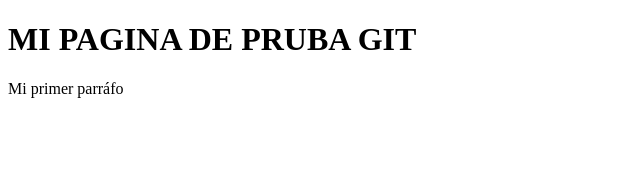
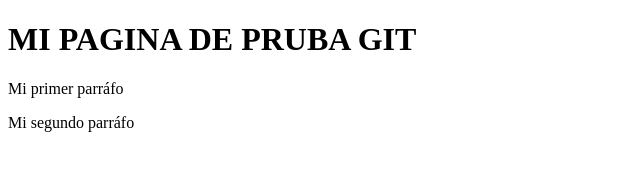
Before and after one commit to denispolinar1234/Repositorio_Prueba, a plain HTML site: page index.html in a window 1280 px wide. Shown: the whole page, without its empty margins (0-640 px from the left). Drawn offline with Linux system fonts and the light colour scheme.

Commit message:
agregando segundo parráfo

```diff
--- a/index.html
+++ b/index.html
@@ -8,5 +8,6 @@
 <body>
     <h1>MI PAGINA DE PRUBA GIT</h1>
     <p>Mi primer parráfo</p>
+    <p>Mi segundo parráfo</p>
 </body>
 </html>
```
